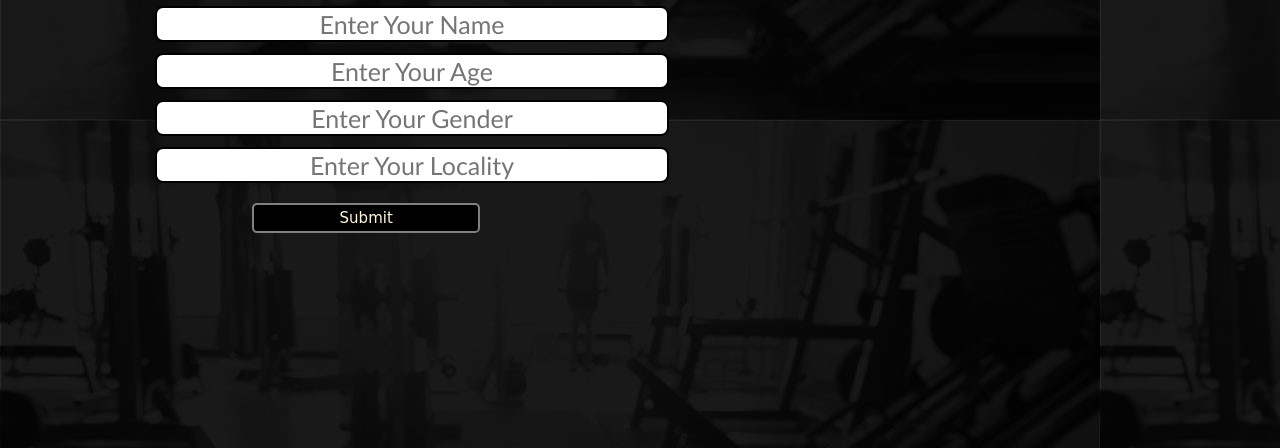
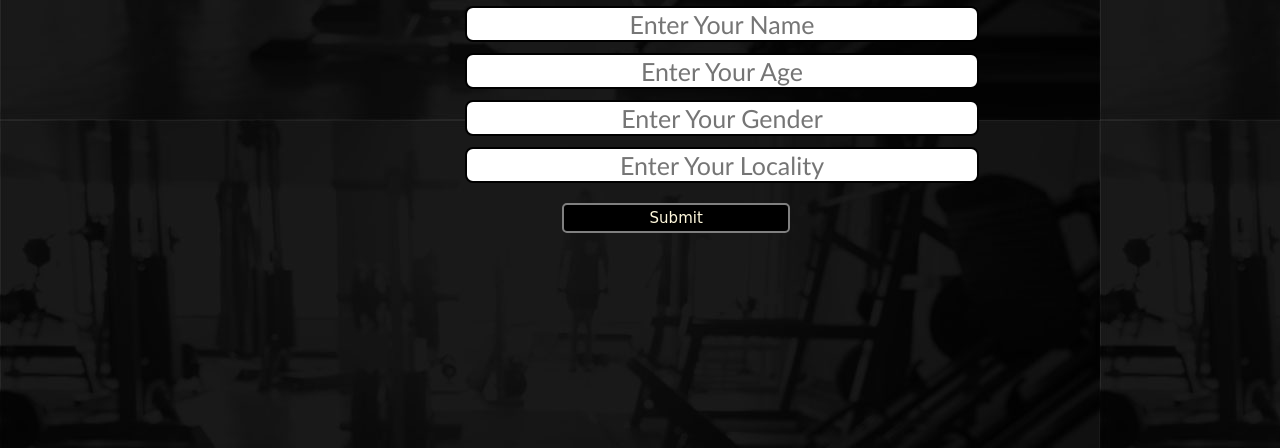
Before and after one commit to mohit234567/web-d-Project1, a plain HTML site: page index.html in a window 1280 px wide. Shown: the part 352-800 px from the top of the page. Drawn offline with Linux system fonts and the light colour scheme; files whose address does not match are found by name; a web font is replaced by a local one.

Commit message:
Update style.css

```diff
--- a/style.css
+++ b/style.css
@@ -87,7 +87,7 @@ body {
 
 .container {
     /* border: 2px solid white; */
-    margin: 106px 80px;
+    margin: 106px 390px;
     padding: 75px;
     width: 33%;
     border-radius: 28px;
```
